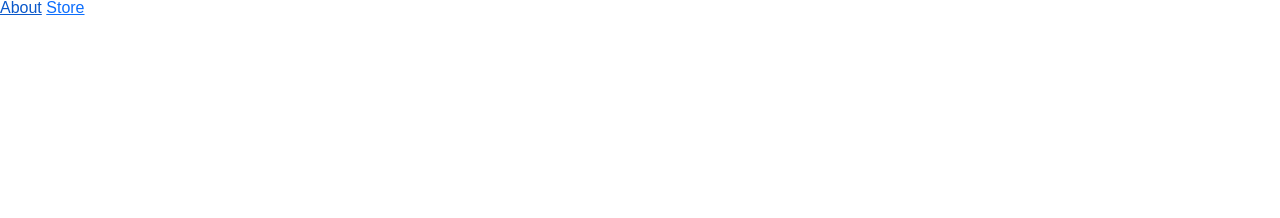
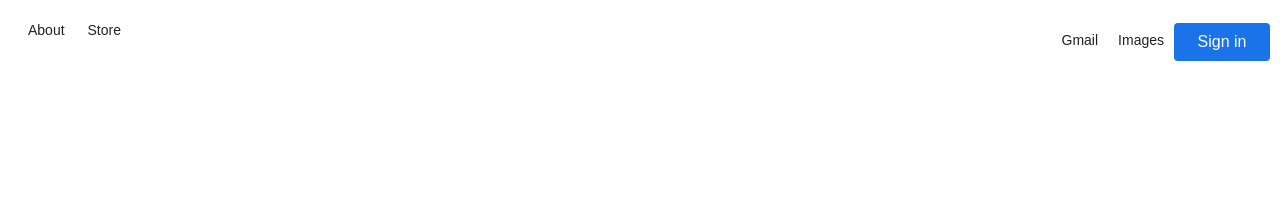
Before and after one commit to nrgbistro/google-homepage, a plain HTML site: page index.html in a window 1280 px wide. Shown: the top 218 px of the page. Drawn offline with nearby package versions, Linux system fonts and the light colour scheme.

Commit message:
Add content to the header

```diff
--- a/index.html
+++ b/index.html
@@ -15,7 +15,9 @@
                 <a href="#">Store</a>
             </div>
             <div id="top-right-container">
-
+                <a href="#">Gmail</a>
+                <a href="#">Images</a>
+                <input class="btn" id="signInButton" type="button" value="Sign in">
             </div>
         </div>
         <div id="center">
--- a/styles/common.css
+++ b/styles/common.css
@@ -3,7 +3,41 @@
     top: 0px;
     left: 0px;
     width: 100%;
-    height: 8%;
+    display: flex;
+    flex-direction: row;
+    justify-content: space-between;
+}
+
+#header a {
+    color: #222;
+    text-decoration: none;
+    font-size: 14px;
+}
+
+#header a:hover {
+	text-decoration: underline;
+}
+
+#header div {
+    height: auto;
+    display: flex;
+    flex-direction: row;
+    justify-content: space-evenly;
+}
+
+#top-left-container {
+    padding-left: 5px;
+    padding-top: 23px;
+    width: 9em;
+}
+
+#top-right-container {
+    padding-right: 10px;
+    padding-top: 23px
+}
+
+#top-right-container a {
+    margin: 10px;
 }
 
 #center {
@@ -35,20 +69,18 @@
     width: 100%;
 }
 
-.btn {
+.searchForm .btn {
     font-size: 14px;
     color: #3c4043;
     background-color: #f8f9fa;
 }
 
+#header .btn {
+	color: white;
+	background-color: #1a73e8;
+	width: 6em;
+}
+
 body {
     font-family: Arial, Helvetica, sans-serif;
 }
-
-#header {
-    color: #222;
-}
-
-#top-left-container {
-    color: red;
-}
```
